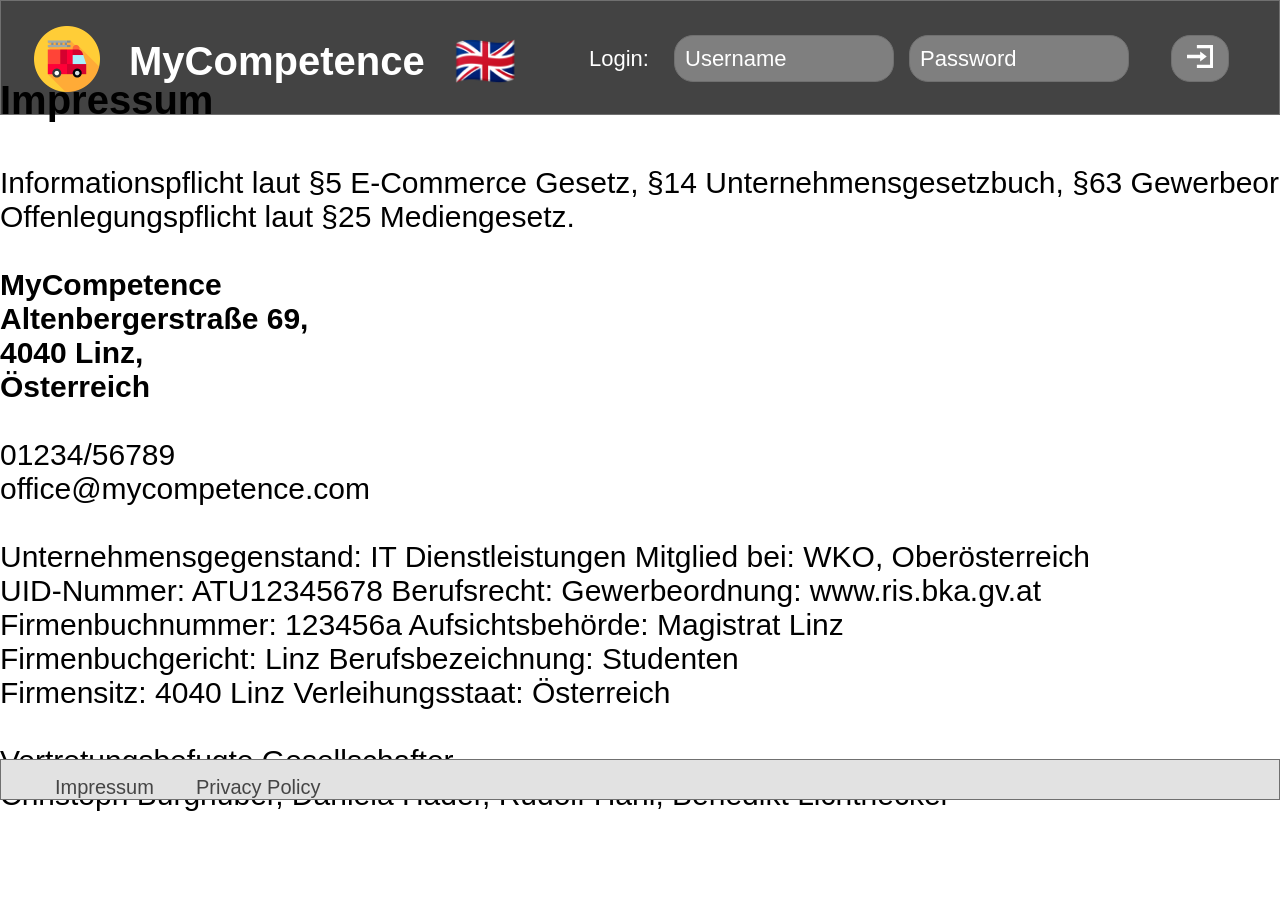
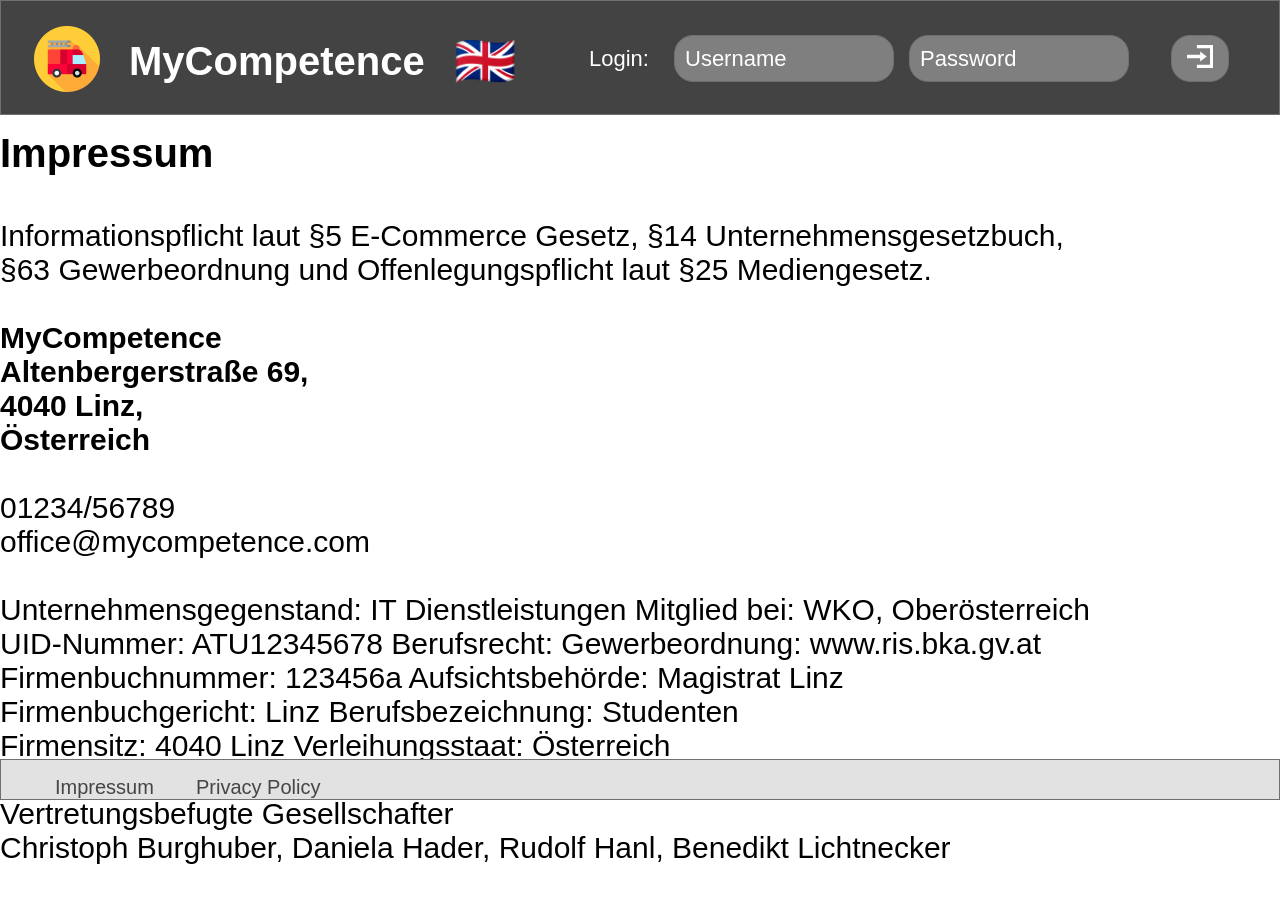
Before and after one commit to ChristophCG2019/MyCompetence, an Angular app in the folder mycompetence-frontend/: page /impressum in a window 1280 px wide. Shown: the top 902 px of the page. Before the commit the page ends 839 px from the top, so only its background shows below. Built offline with nearby package versions, Linux system fonts and the light colour scheme.

Commit message:
Fixed problem with floating footer and text overlay

```diff
--- a/mycompetence-frontend/src/app/app.component.css
+++ b/mycompetence-frontend/src/app/app.component.css
@@ -1,5 +1,5 @@
 footer {
-  position: absolute;
+  position: fixed;
   box-sizing: border-box;
   -ms-transform: rotate(0.00deg);
   -webkit-transform: rotate(0.00deg);
@@ -41,7 +41,7 @@
   bottom: 0px;
 }
 .impressum a{
-  position: absolute;
+  position: fixed;
   box-sizing: content-box;
   -ms-transform: rotate(0.00deg);
   -webkit-transform: rotate(0.00deg);
@@ -79,7 +79,7 @@
 }
 
 .privacyPolice a{
-  position: absolute;
+  position: fixed;
   box-sizing: content-box;
   -ms-transform: rotate(0.00deg);
   -webkit-transform: rotate(0.00deg);
@@ -117,7 +117,6 @@
 }
 
 .navDiv{
-  position: absolute;
   box-sizing: border-box;
   -ms-transform: rotate(0.00deg);
   -webkit-transform: rotate(0.00deg);
@@ -159,7 +158,7 @@
   top: 0.00px;
 }
 .logo{
-  position: absolute;
+  position: fixed;
   box-sizing: content-box;
   -ms-transform: rotate(0.00deg);
   -webkit-transform: rotate(0.00deg);
@@ -206,7 +205,7 @@
 }
 
 .myCompetence{
-  position: absolute;
+  position: fixed;
   box-sizing: content-box;
   -ms-transform: rotate(0.00deg);
   -webkit-transform: rotate(0.00deg);
@@ -246,7 +245,7 @@
 }
 
 .flag{
-  position: absolute;
+  position: fixed;
   box-sizing: content-box;
   -ms-transform: rotate(0.00deg);
   -webkit-transform: rotate(0.00deg);
@@ -285,7 +284,7 @@
 }
 
 .logInText{
-  position: absolute;
+  position: fixed;
   box-sizing: content-box;
   -ms-transform: rotate(0.00deg);
   -webkit-transform: rotate(0.00deg);
@@ -328,7 +327,7 @@
 }
 
 .inputLoginUserNameText{
-  position: absolute;
+  position: fixed;
   box-sizing: border-box;
   -ms-transform: rotate(0.00deg);
   -webkit-transform: rotate(0.00deg);
@@ -422,7 +421,7 @@
 }
 
 .buttonIconOpenAccountLogin{
-  position: absolute;
+  position: fixed;
   box-sizing: border-box;
   -ms-transform: rotate(0.00deg);
   -webkit-transform: rotate(0.00deg);
@@ -473,7 +472,7 @@
 
 .showUserName{
 
-  position: absolute;
+  position: fixed;
   box-sizing: content-box;
   -ms-transform: rotate(0.00deg);
   -webkit-transform: rotate(0.00deg);
--- a/mycompetence-frontend/src/app/home/home-registration/home-registration.component.ts
+++ b/mycompetence-frontend/src/app/home/home-registration/home-registration.component.ts
@@ -31,6 +31,10 @@
       profile.description = "Member of " + organisation
       await this.profileService.registerNewProfile(profile)
       this.newRegistered = true;
+      console.log(username);
+      console.log(password);
+      console.log(e_mail);
+      console.log(organisation);
     }
   }
 }
--- a/mycompetence-frontend/src/app/impressum/impressum.component.css
+++ b/mycompetence-frontend/src/app/impressum/impressum.component.css
@@ -1,5 +1,5 @@
 .impressumOuterDiv{
-  position: absolute;
+  display: flow-root;
   box-sizing: content-box;
   -ms-transform: rotate(0.00deg);
   -webkit-transform: rotate(0.00deg);
@@ -11,7 +11,7 @@
   cursor: default;
   padding-top: 0.00px;
   padding-right: 0.00px;
-  padding-bottom: 0.00px;
+  padding-bottom: 50px;
   padding-left: 0.00px;
   background-color: rgba(255, 255, 255, 0);
   text-align: left;
@@ -24,15 +24,16 @@
   font-family: Arial;
   text-decoration: none;
   box-shadow: none;
-  overflow-x: unset;
-  overflow-y: unset;
+  overflow-x: auto;
+  overflow-y: auto;
   width: 1529.00px;
   height: 761.00px;
-  bottom: 0;
+  bottom: 10px;
   left: 0;
-  top: 116px;
+  top: 10px;
   right: 0;
   margin: auto;
+  margin-top: 16px;
 }
 
 .headSpan{
--- a/mycompetence-frontend/src/app/impressum/impressum.component.html
+++ b/mycompetence-frontend/src/app/impressum/impressum.component.html
@@ -3,7 +3,8 @@
     Impressum<br /><br />
   </span>
   <span class="infoSpan">
-    Informationspflicht laut §5 E-Commerce Gesetz, §14 Unternehmensgesetzbuch, §63 Gewerbeordnung und Offenlegungspflicht laut §25 Mediengesetz.
+    Informationspflicht laut §5 E-Commerce Gesetz, §14 Unternehmensgesetzbuch,<br>
+    §63 Gewerbeordnung und Offenlegungspflicht laut §25 Mediengesetz.
     <br /><br />
   </span>
   <span class="addressSpan">
--- a/mycompetence-frontend/src/app/privacy-policy/privacy-policy.component.css
+++ b/mycompetence-frontend/src/app/privacy-policy/privacy-policy.component.css
@@ -1,5 +1,5 @@
 .divPrivacyPolice{
-  position: absolute;
+  display: flow-root;
   box-sizing: content-box;
   -ms-transform: rotate(0.00deg);
   -webkit-transform: rotate(0.00deg);
@@ -11,7 +11,7 @@
   cursor: default;
   padding-top: 0.00px;
   padding-right: 0.00px;
-  padding-bottom: 0.00px;
+  padding-bottom: 50.00px;
   padding-left: 0.00px;
   background-color: rgba(255, 255, 255, 0);
   text-align: left;
@@ -27,12 +27,12 @@
   overflow-x: auto;
   overflow-y: auto;
   width: 1394.00px;
-  height: 754.00px;
   left: 0.00px;
-  top: 116px;
+  top: 10px;
   right: 0px;
   bottom: 0px;
   margin: auto;
+  margin-top: 16px;
 }
 
 .privacyPoliceHead{
```
